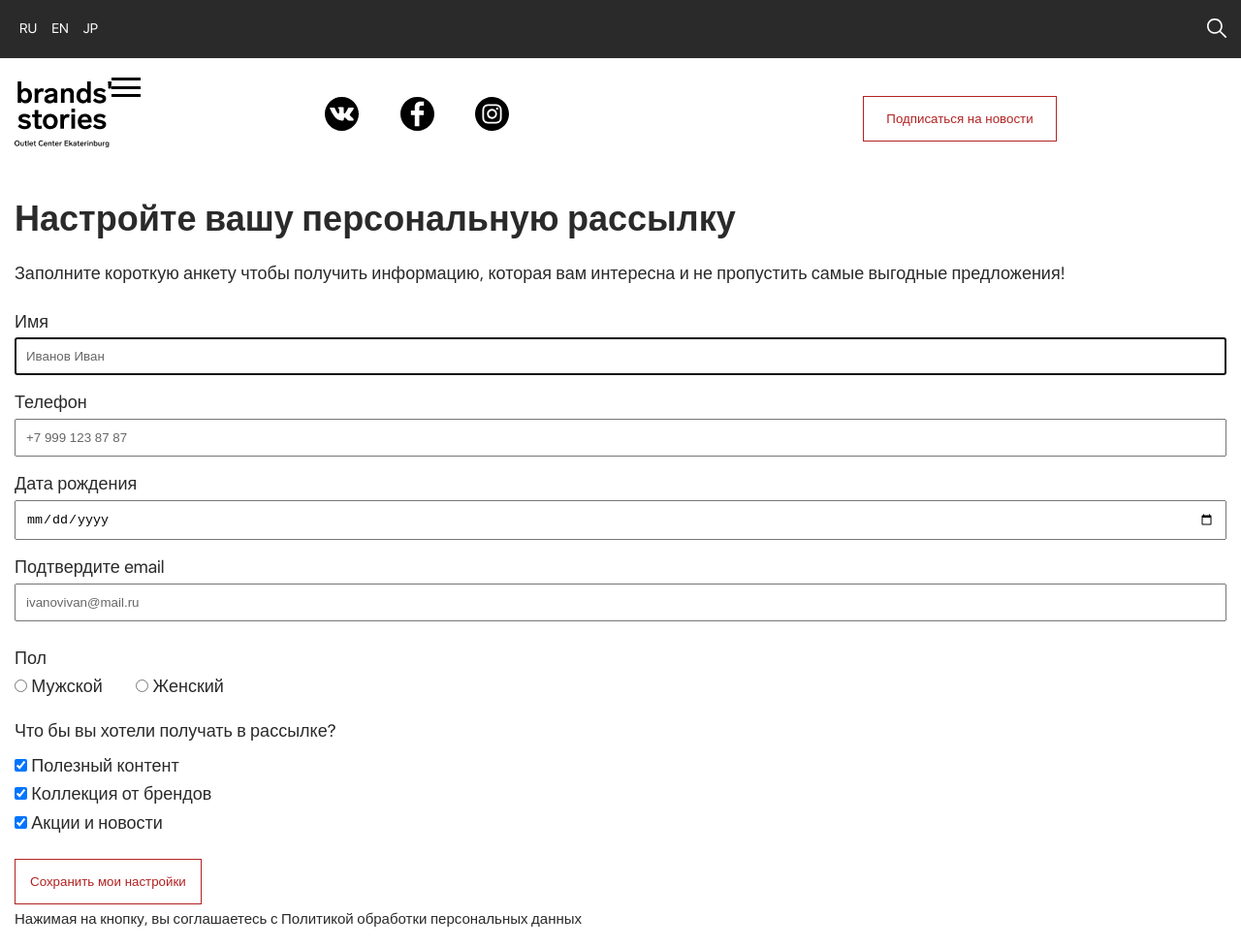
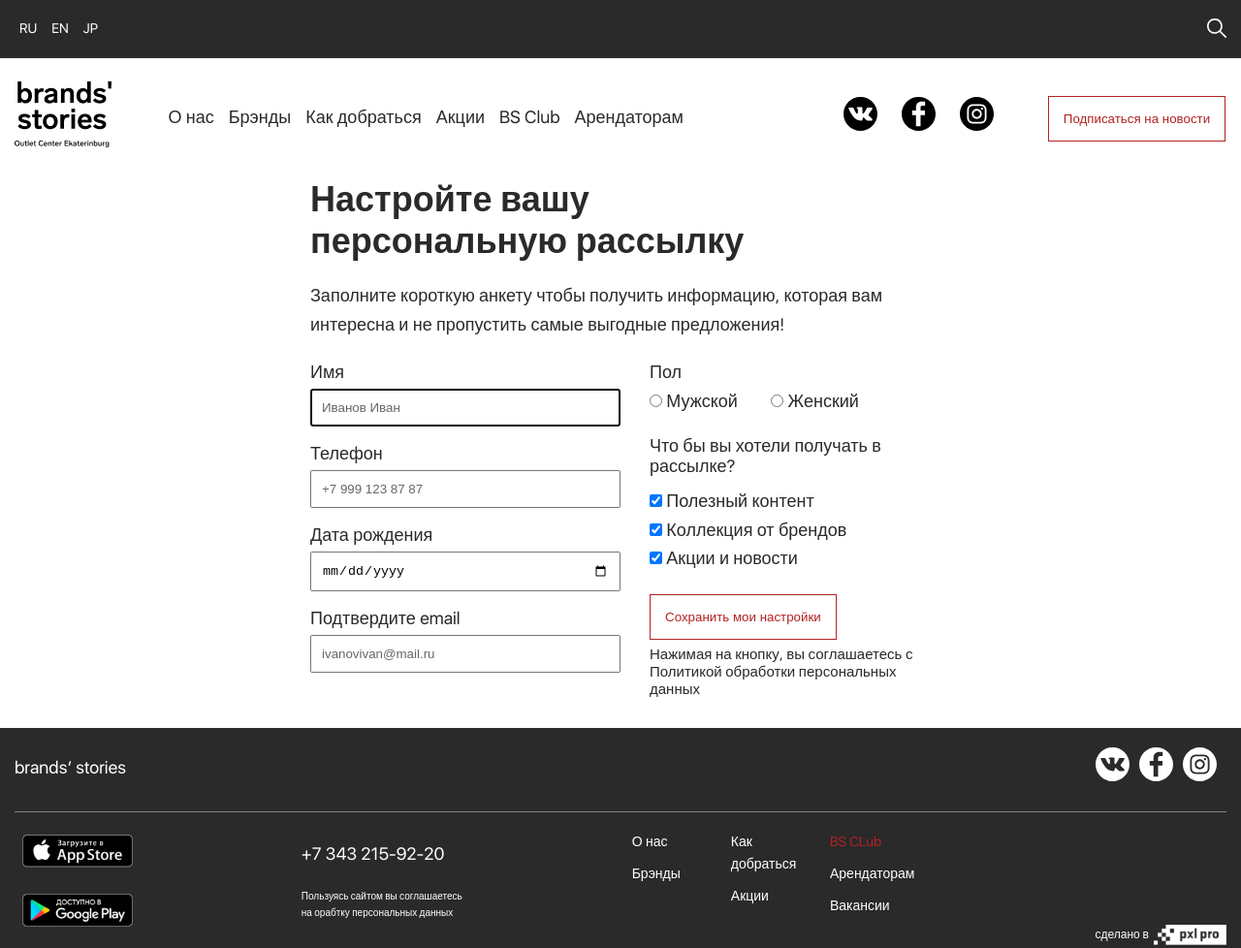
Before and after one commit to SobAlex/Test_Project, a website: page app/index.html in a window 1280 px wide. Shown: the top 978 px of the page at 97% size. Drawn offline with Linux system fonts and the light colour scheme; files whose address does not match are found by name.

Commit message:
desktop css

```diff
--- a/app/index.html
+++ b/app/index.html
@@ -19,8 +19,10 @@
 
   <!-- header -->
   <header class="header">
+
+      <div class="header-content">
+        <div class="header-background">
           <div class="container">
-			<div class="header-content">
             <div class="header-top">
               <div class="header-lang">
                 <ul class="header-lang__list">
@@ -37,7 +39,6 @@
                   </li>
                 </ul>
               </div>
-
               <div class="header-search">
                 <form action="/" class="header-search__form">
                   <input class="header-search__input"
@@ -53,12 +54,17 @@
                 </form>
               </div>
             </div>
+          </div>
+        </div>
 
-				<div class="header-centre">
+        <div class="header-centre container">
+          <div class="header-logo-col">
             <div class="header-logo">
               <img class="header-logo__img" src="images/dest/logo_brands_stories.png" alt="logo">
             </div>
+          </div>
 
+          <div class="header-nav-col">
             <div class="burger-menu">
               <span class="burger-menu__line"></span>
               <span class="burger-menu__line"></span>
@@ -92,7 +98,9 @@
                 </li>
               </ul>
             </nav>
+          </div>
 
+          <div class="header-social-col">
             <div class="header-social">
               <ul class="header-social__list">
                 <li class="header-social__item">
@@ -114,11 +122,16 @@
                 </li>
               </ul>
             </div>
+          </div>
 
+          <div class="header-subscribe-btn-col">
             <button class="header-subscribe-btn">Подписаться на новости</button>
           </div>
+
+
         </div>
       </div>
+
   </header>
 
   <!-- main -->
@@ -129,7 +142,8 @@
           <div class="main-text">
             <h1 class="main-text__title">Настройте вашу персональную рассылку</h1>
 
-						<p class="main-text__description">Заполните короткую анкету чтобы получить информацию, которая вам интересна и не пропустить самые выгодные предложения!</p>
+            <p class="main-text__description">Заполните короткую анкету чтобы получить информацию, которая вам интересна
+              и не пропустить самые выгодные предложения!</p>
           </div>
         </div>
 
@@ -167,17 +181,21 @@
 
               <fieldset>
                 <legend class="fieldset">Что бы вы хотели получать в рассылке?</legend>
-								<input class="main-checkbox-form__checkbox" type="checkbox" name="subscribe-checkbox" value="Полезный контент" id="check-content" checked>
+                <input class="main-checkbox-form__checkbox" type="checkbox" name="subscribe-checkbox"
+                       value="Полезный контент" id="check-content" checked>
                 <label class="main-checkbox-form__label" for="check-content">Полезный контент</label><br>
 
-								<input class="main-checkbox-form__checkbox" type="checkbox" name="subscribe-checkbox" value="Коллекция от брендов" id="check-brands" checked>
+                <input class="main-checkbox-form__checkbox" type="checkbox" name="subscribe-checkbox"
+                       value="Коллекция от брендов" id="check-brands" checked>
                 <label class="main-checkbox-form__label" for="check-brands">Коллекция от брендов</label><br>
 
-								<input class="main-checkbox-form__checkbox" type="checkbox" name="subscribe-checkbox" value="Акции и новости" id="check-news" checked>
+                <input class="main-checkbox-form__checkbox" type="checkbox" name="subscribe-checkbox"
+                       value="Акции и новости" id="check-news" checked>
                 <label class="main-checkbox-form__label" for="check-news">Акции и новости</label>
               </fieldset>
 
-							<button class="main-checkbox-form__btn" type="submit" aria-label="submit form">Сохранить мои настройки</button>
+              <button class="main-checkbox-form__btn" type="submit" aria-label="submit form">Сохранить мои настройки
+              </button>
 
               <small>Нажимая на кнопку, вы соглашаетесь с Политикой обработки персональных данных</small>
             </form>
@@ -278,7 +296,7 @@
           </div>
 
           <div class="footer-madein">
-						<p class="footer-madein__text">сделано в	</p>
+            <p class="footer-madein__text">сделано в </p>
             <img class="footer-madein__img" src="images/dest/LogoPXLNew.png" alt="PXL Pro">
           </div>
         </div>
--- /dev/null
+++ b/app/scss/_addapt.scss
@@ -0,0 +1,196 @@
+@media (min-width: 500px) {
+
+  // header
+  .header-centre {
+    margin-bottom: 0;
+  }
+
+  .header-social-col {
+    flex: 0 0 50%;
+  }
+
+  .header-subscribe-btn-col {
+    flex: 0 0 50%;
+  }
+
+  // main form
+  .main-content {
+    padding: 0 80px;
+  }
+
+  // footer
+  .footer-bottom {
+    display: flex;
+    justify-content: space-between;
+    flex-wrap: wrap;
+  }
+
+  .footer-store,
+  .footer-info, {
+    flex: 1 0 170px;
+  }
+
+  .footer-info {
+    text-align: right;
+  }
+
+  .footer-nav {
+    flex: 0 0 45%;
+    padding-left: 20px;
+
+    &__list {
+      column-count: 3;
+    }
+  }
+
+  .footer-madein {
+    flex: 0 0 100%;
+    align-self: flex-end;
+    margin-top: 30px;
+
+    &__img {
+      max-width: 75px;
+    }
+  }
+}
+
+@media (min-width: 768px) {
+
+  // header
+  .burger-menu {
+    display: none;
+  }
+
+  .header-logo-col {
+    flex: 0 0 100px;
+  }
+
+  .header-nav-col {
+    flex: 0 0 80%;
+    align-self: center;
+  }
+
+  .header-nav {
+    display: flex;
+    justify-content: flex-end;
+
+    &__list {
+      display: flex;
+      justify-content: space-between;
+    }
+
+    &__item {
+      margin-left: 15px;
+    }
+
+    &__link {
+      color: $textcolordark;
+      padding: 15px 0;
+    }
+  }
+
+  .header-social-col {
+    padding-left: 150px;
+  }
+
+  .header-subscribe-btn-col {
+    padding-right: 150px;
+  }
+
+  // footer
+  .footer-info {
+    text-align: left;
+  }
+}
+
+@media (min-width: 961px) {
+
+  // header
+  .header-social-col {
+    padding-left: 250px;
+  }
+
+  .header-subscribe-btn-col {
+    padding-right: 250px;
+  }
+
+  // main page
+  .main-content {
+    max-width: 800px;
+    margin: 0 auto;
+  }
+
+  .main-text {
+
+    &__title {
+      padding-right: 100px;
+    }
+  }
+
+  .main-centre {
+
+    display: flex;
+    justify-content: space-between;
+    flex-wrap: wrap;
+
+    &__input-block {
+      flex: 0 0 50%;
+    }
+
+    &__checkbox-block {
+      flex: 0 0 50%;
+      padding-left: 30px;
+    }
+  }
+
+  // footer
+  .footer-store {
+    flex: 0 0 18%;
+  }
+
+  .footer-info {
+    flex: 0 0 20%;
+    text-align: left;
+
+    padding-top: 15px;
+    margin-bottom: 0;
+  }
+
+  .footer-nav {
+
+    flex: 0 0 25%;
+    margin-bottom: 0;
+    &__list {
+      column-count: 3;
+    }
+  }
+
+  .footer-madein {
+    flex: 0 0 20%;
+
+    display: flex;
+    justify-content: flex-end;
+    &__img {
+      width: 45%;
+    }
+  }
+}
+
+@media (min-width: 1180px) {
+
+  // header
+  .header-nav-col {
+    max-width: 660px;
+    padding-right: 110px;
+  }
+
+  .header-social-col {
+    max-width: 185px;
+    padding-left: 0;
+
+  }
+  .header-subscribe-btn-col {
+    max-width: 185px;
+    padding-right: 0;
+  }
+}
--- a/app/scss/_config.scss
+++ b/app/scss/_config.scss
@@ -78,7 +78,8 @@ body {
 }
 
 .container {
-
+	max-width: 1300px;
+	margin: 0 auto;
 }
 
 li {
--- a/app/scss/_footer.scss
+++ b/app/scss/_footer.scss
@@ -2,7 +2,7 @@
   background-color: $bcg-color;
   color: $textcolorlight;
 
-  padding-bottom: 10px;
+  padding-bottom: 30px;
 }
 .container {
 }
@@ -33,8 +33,7 @@
     width: 35px;
   }
 }
-.footer-bottom {
-}
+
 .footer-store {
 
   &__list {
@@ -73,8 +72,10 @@
     color: firebrick;
   }
   &__link {
+    display: block;
+
     color: $textcolorlight;
-    padding: 10px 0;
+    padding: 5px 0;
   }
 }
 .footer-madein {
--- a/app/scss/_header.scss
+++ b/app/scss/_header.scss
@@ -3,12 +3,15 @@
 .header-content {
 
 }
+
+.header-background {
+  background-color: $bcg-color;
+}
+
 .header-top {
   display: flex;
   justify-content: space-between;
   align-items: center;
-
-  background-color: $bcg-color;
 
   padding: 10px 15px;
 }
@@ -54,8 +57,26 @@
   padding: 20px 15px;
   margin-bottom: 20px;
 }
+
+.header-logo-col {
+  flex: 0 0 50%;
+}
+
+.header-nav-col {
+  flex: 0 0 30px;
+  align-self: flex-start;
+}
+
+.header-social-col {
+  flex: 0 0 100%;
+}
+
+.header-subscribe-btn-col {
+  flex: 0 0 100%;
+}
+
 .header-logo {
-  flex: 0 0 100px;
+  max-width: 100px;
 
   &__img {
     width: 100%;
@@ -63,13 +84,11 @@
 }
 
 .burger-menu {
-  flex: 0 0 30px;
-  align-self: flex-start;
-
   display: flex;
   flex-direction: column;
   justify-content: space-between;
 
+  max-width: 30px;
   height: 20px;
 
   cursor: pointer;
@@ -95,9 +114,9 @@
   &__link {
   }
 }
+
 .header-social {
-  flex: 0 0 220px;
-
+  max-width: 200px;
   padding: 20px 15px;
   margin: 0 auto;
 
@@ -115,8 +134,10 @@
   }
 
 }
+
 .header-subscribe-btn {
-  flex: 0 0 200px;
+  display: block;
+  max-width: 200px;
 
   color: firebrick;
   background-color: transparent;
--- a/app/scss/main.scss
+++ b/app/scss/main.scss
@@ -2,5 +2,6 @@
 @import 'header';
 @import 'main-page';
 @import 'footer';
+@import 'addapt';
 
 // CUSTOM USER STYLES & IMPORTS
```
Also changed, not shown: app/css/app.min.css, 1 other file. Lines whose indentation alone changed are shown as unchanged.
